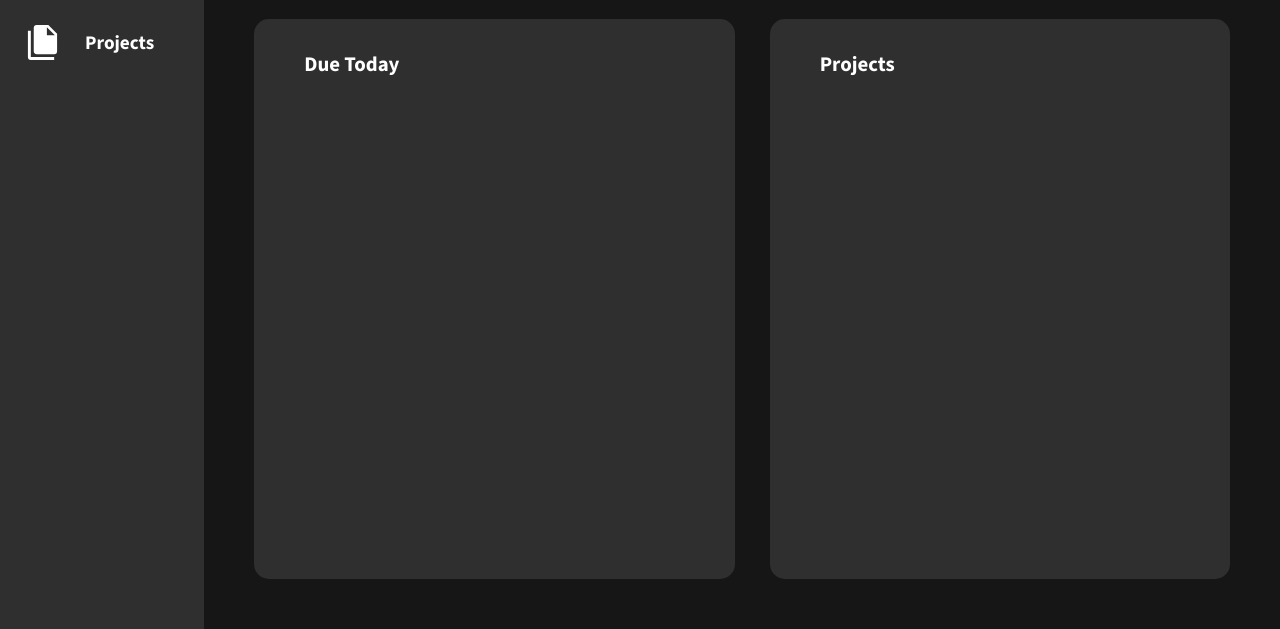
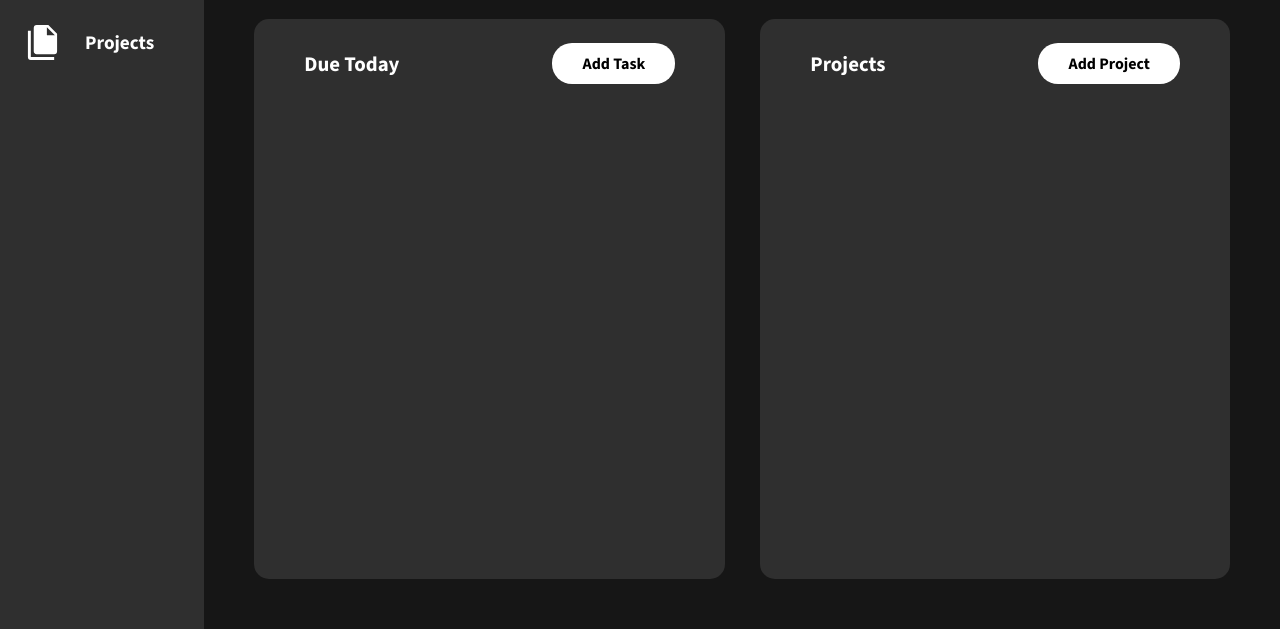
Before and after one commit to PersephoneXO/top-todo-list, a website built with webpack: page dist/index.html in a window 1280 px wide. Shown: the part 171-800 px from the top of the page. Built offline with nearby package versions, Linux system fonts and the light colour scheme.

Commit message:
add project modal opens on button click

```diff
--- a/src/home-page.js
+++ b/src/home-page.js
@@ -103,10 +103,13 @@ const createMainContainer=()=>{
     let hpTodayHeader=createDom('div','hp-today-header');
     let hpTodayTitle=createDom('p','hp-container-titles');
     hpTodayTitle.textContent='Due Today';
+    let addTaskButton=createDom('button','create-task-button');
+    addTaskButton.textContent='Add Task';
 
     let hpTodayContent=createDom('div','hp-today-content');
 
     hpTodayHeader.appendChild(hpTodayTitle);
+    hpTodayHeader.appendChild(addTaskButton);
     hpTodayContainer.appendChild(hpTodayHeader);
     hpTodayContainer.appendChild(hpTodayContent);
 
@@ -115,10 +118,13 @@ const createMainContainer=()=>{
     let hpProjectHeader=createDom('div','hp-project-header');
     let hpProjectTitle=createDom('p','hp-container-titles');
     hpProjectTitle.textContent='Projects';
+    let addProjectButton=createDom('button','create-project-button');
+    addProjectButton.textContent='Add Project';
 
     let hpProjectContent=createDom('div','hp-project-content');
 
     hpProjectHeader.appendChild(hpProjectTitle);
+    hpProjectHeader.appendChild(addProjectButton);
     hpProjectContainer.appendChild(hpProjectHeader);
     hpProjectContainer.appendChild(hpProjectContent);
 
--- a/src/index.js
+++ b/src/index.js
@@ -18,5 +18,13 @@ document.addEventListener('DOMContentLoaded',()=>{
     addActiveClass('home');
     contentContainer.appendChild(createHeader());
     contentContainer.appendChild(createMainContainer());
-    return contentContainer;
+    contentContainer.appendChild(createProjectDialog());
+    //return contentContainer;
+
+    let openProjectModal=document.querySelector('.create-project-button');
+    let projectDialog=document.querySelector('#create-project-dialog');
+    //open project modal on button click
+    openProjectModal.addEventListener('click',(e)=>{
+        projectDialog.showModal();
+    })
 });
--- a/src/styles.css
+++ b/src/styles.css
@@ -111,10 +111,7 @@ body{
 
 }
 
-.hp-today-header{
-    padding-inline: 50px;
-    padding-top: 10px;
-}
+
 
 .hp-project-container{
     background-color: #2f2f2f;
@@ -122,9 +119,25 @@ body{
     border-radius: 15px;
 }
 
-.hp-project-header{
+.hp-project-header, .hp-today-header{
     padding-inline: 50px;
     padding-top: 10px;
+    display: flex;
+    justify-content: space-between;
+    align-items: center;
+}
+
+.create-project-button, .create-task-button{
+    font-family: 'Source Sans 3', sans-serif;
+    border: none;
+    background-color: #ffffff;
+    font-size: 1rem;
+    height: min-content;
+
+    padding: 10px 30px;
+    border-radius: 20px;
+
+
 }
 
 .hp-container-titles{
```
Also changed, not shown: dist/main.js.
